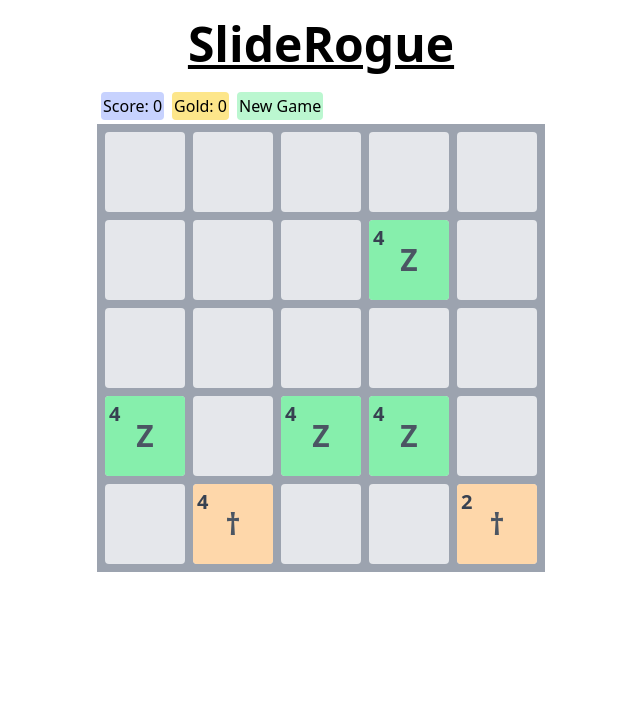
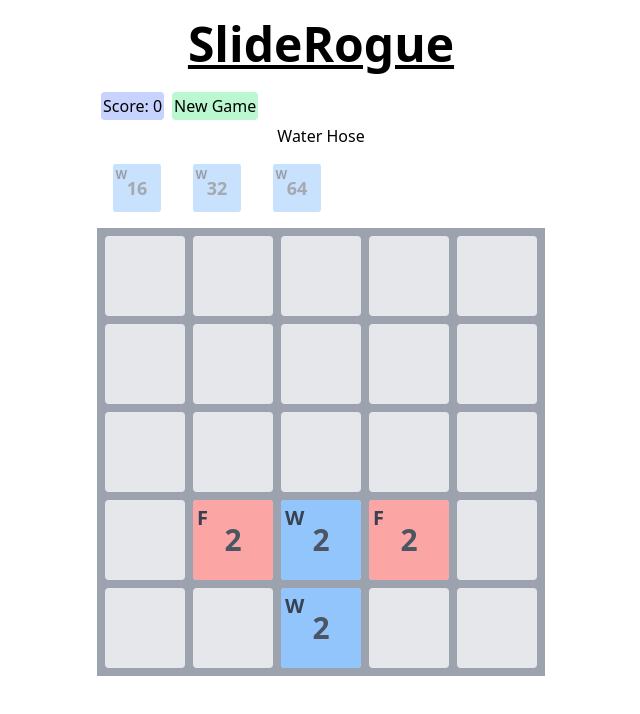
Before and after one commit to PAK90/sliderogue, a React (Vite) app: page / in a window 1280 px wide. Shown: the top 714 px of the page, without its empty margins (319-959 px from the left). Built offline with nearby package versions, Linux system fonts and the light colour scheme.

Commit message:
Added spell mode and 3 trial spells.

```diff
--- a/src/components/GameArea.tsx
+++ b/src/components/GameArea.tsx
@@ -4,6 +4,7 @@ import React, { useEffect } from "react";
 import TileRender from "./TileRender.tsx";
 import { useSwipeable } from "react-swipeable";
 import ShopDialog from "./ShopDialog.tsx";
+import SpellRender from "./SpellRender.tsx";
 
 const GameArea = () => {
   const {
@@ -14,8 +15,9 @@ const GameArea = () => {
     tiles,
     move,
     score,
-    gold,
+    // gold,
     resetGame,
+    activeSpells,
   } = useGameStore();
 
   const handlers = useSwipeable({
@@ -53,7 +55,6 @@ const GameArea = () => {
   // NB for the arrangement of the nested range div renderings;
   // apparently margins collapse in the vertical but not horizontal,
   // so here we render it row by row instead of column by column as in roguesweeper.
-  console.log("tiles spawning: ", tiles);
   return (
     <div
       className="h-full"
@@ -69,13 +70,18 @@ const GameArea = () => {
       <ShopDialog />
       <div className="flex">
         <div className="bg-indigo-200 w-fit m-1 p-0.5 rounded">{`Score: ${score}`}</div>
-        <div className="bg-amber-200 w-fit m-1 p-0.5 rounded">{`Gold: ${gold}`}</div>
+        {/*<div className="bg-amber-200 w-fit m-1 p-0.5 rounded">{`Gold: ${gold}`}</div>*/}
         <button
           className="m-1 p-0.5 rounded bg-green-200 duration-100 hover:bg-green-300 "
           onClick={resetGame}
         >
           New Game
         </button>
+      </div>
+      <div>
+        {activeSpells.map((as, asIx) => (
+          <SpellRender key={asIx} activeSpell={as} />
+        ))}
       </div>
       <div className="w-full flex justify-center">
         <div
--- /dev/null
+++ b/src/components/SpellRender.tsx
@@ -0,0 +1,54 @@
+import { Spell } from "../spells.ts";
+
+const SpellRender = ({
+  activeSpell,
+}: {
+  activeSpell: { spell: Spell; complete: boolean[] };
+}) => {
+  const colourMap = {
+    W: "bg-blue-300",
+    F: "bg-red-300",
+  };
+
+  const tileRender = (
+    t: { tileValue: number; tileName: string },
+    ix: number,
+  ) => (
+    <div
+      key={ix}
+      className={`
+                  w-20 h-20 ${colourMap[t.tileName as keyof typeof colourMap]}
+                  rounded flex items-center justify-center
+                  animate-growIn
+                  ${t.tileValue.toString().indexOf("$") > -1 && "cursor-pointer"}
+                `}
+      style={{
+        transform: "scale(0.6)",
+        transformStyle: "preserve-3d",
+        transition: "top 100ms linear, left 100ms linear",
+        opacity: activeSpell.complete[ix] ? "100%" : "50%",
+      }}
+    >
+      <span className="text-gray-600 font-bold text-3xl">{t.tileValue}</span>
+      <span
+        style={{ position: "absolute", top: 4, left: 4 }}
+        className="text-gray-700 font-bold text-xl"
+      >
+        {t.tileName}
+      </span>
+    </div>
+  );
+
+  return (
+    <div>
+      {activeSpell.spell.name}
+      <div className="flex">
+        {activeSpell.spell.requiredTiles.map((rt, rtIx) => {
+          return tileRender(rt, rtIx);
+        })}
+      </div>
+    </div>
+  );
+};
+
+export default SpellRender;
--- a/src/components/TileRender.tsx
+++ b/src/components/TileRender.tsx
@@ -1,4 +1,4 @@
-import { Tile } from "../state";
+import { Tile, useGameStore } from "../state";
 
 const TileRender = ({ tile }: { tile: Tile }) => {
   const tileColourMap = {
@@ -17,29 +17,42 @@ const TileRender = ({ tile }: { tile: Tile }) => {
     1024: "bg-orange-500",
     "†": "bg-orange-200",
     Z: "bg-green-300",
+    W: "bg-blue-300",
+    F: "bg-red-300",
   };
 
-  // const { openShopping, gold } = useGameStore();
+  const { activeSpells, enspellTile } = useGameStore();
 
-  // const handleTileClick = () => {
-  //   // only allow opening of the store when player has gold, to prevent just getting rid of the tiles
-  //   if (
-  //     typeof tile.value === "string" &&
-  //     tile.value.indexOf("$") > -1 &&
-  //     gold > 0
-  //   ) {
-  //     openShopping(tile.value, tile.id);
-  //   }
-  // };
+  // hack considering there's only one active spell for now
+  // TODO: make this work for N active spells
+  const activeSpell = activeSpells[0];
+  const spellNeedsThisTile = activeSpell.spell.requiredTiles.find(
+    (rt, rtIx) => {
+      if (
+        rt.tileValue === tile.value &&
+        rt.tileName === tile.name &&
+        !activeSpell.complete[rtIx]
+      ) {
+        return true;
+      }
+    },
+  );
+
+  const handleTileClick = () => {
+    if (spellNeedsThisTile) {
+      enspellTile(tile);
+    }
+  };
 
   return (
     <div
-      // onClick={handleTileClick}
+      onClick={handleTileClick}
       className={`
                   w-20 h-20 ${tileColourMap[tile.name as keyof typeof tileColourMap]}
                   rounded flex items-center justify-center
                   animate-growIn
-                  ${tile.value.toString().indexOf("$") > -1 && "cursor-pointer"}
+                  ${spellNeedsThisTile && "border-4 border-green-300"}
+                  ${spellNeedsThisTile && "cursor-pointer"}
                 `}
       style={{
         transformStyle: "preserve-3d",
@@ -47,14 +60,15 @@ const TileRender = ({ tile }: { tile: Tile }) => {
         left: tile.position.x * 80 + 8 + tile.position.x * 8,
         top: tile.position.y * 80 + 8 + tile.position.y * 8,
         transition: "top 100ms linear, left 100ms linear",
+        // opacity: `${Math.sqrt(tile.value) * 20}%`,
       }}
     >
-      <span className="text-gray-600 font-bold text-3xl">{tile.name}</span>
+      <span className="text-gray-600 font-bold text-3xl">{tile.value}</span>
       <span
         style={{ position: "absolute", top: 4, left: 4 }}
         className="text-gray-700 font-bold text-xl"
       >
-        {tile.value}
+        {tile.name}
       </span>
     </div>
   );
--- a/src/helpers/chooseWeightedOption.ts
+++ b/src/helpers/chooseWeightedOption.ts
@@ -2,7 +2,7 @@ import { TileType } from "../state";
 
 export type Option = {
   weight: number;
-  id: string | number;
+  id: string;
   type: TileType;
   value?: number;
 };
--- /dev/null
+++ b/src/spells.ts
@@ -0,0 +1,41 @@
+import { fireTile, waterTile } from "./tiles.ts";
+
+export type Spell = {
+  name: string;
+  requiredTiles: {
+    tileName: string;
+    tileValue: number;
+  }[];
+};
+
+const steamSpell: Spell = {
+  name: "Steam Cooker",
+  requiredTiles: [
+    { tileName: fireTile.id, tileValue: 4 },
+    { tileName: fireTile.id, tileValue: 16 },
+    { tileName: fireTile.id, tileValue: 32 },
+    { tileName: waterTile.id, tileValue: 4 },
+    { tileName: waterTile.id, tileValue: 16 },
+    { tileName: waterTile.id, tileValue: 32 },
+  ],
+};
+
+const waterHoseSpell: Spell = {
+  name: "Water Hose",
+  requiredTiles: [
+    { tileName: waterTile.id, tileValue: 16 },
+    { tileName: waterTile.id, tileValue: 32 },
+    { tileName: waterTile.id, tileValue: 64 },
+  ],
+};
+
+const fireConeSpell: Spell = {
+  name: "Fire Cone",
+  requiredTiles: [
+    { tileName: fireTile.id, tileValue: 16 },
+    { tileName: fireTile.id, tileValue: 32 },
+    { tileName: fireTile.id, tileValue: 64 },
+  ],
+};
+
+export const spells = [steamSpell, waterHoseSpell, fireConeSpell];
--- a/src/state/index.ts
+++ b/src/state/index.ts
@@ -5,7 +5,8 @@ import { Upgrade } from "../upgrades.ts";
 import { addRandomTile } from "../helpers/addRandomTile.ts";
 // import { defaultTiles } from "../tiles.ts";
 import { Option } from "../helpers/chooseWeightedOption.ts";
-import { swordTile, zombieTile } from "../tiles.ts";
+import { fireTile, waterTile } from "../tiles.ts";
+import { Spell, spells } from "../spells.ts";
 // import range from "../helpers/range.ts";
 
 type Direction = "up" | "down" | "left" | "right";
@@ -22,7 +23,7 @@ export type Coordinate = {
   y: number;
 };
 
-export type TileType = "WEAPON" | "ENEMY" | "NUMBER";
+export type TileType = "WEAPON" | "ENEMY" | "NUMBER" | "ELEMENTAL";
 
 export type Tile = {
   position: Coordinate;
@@ -42,6 +43,7 @@ export type GameState = {
 
   shopping: { tileId: number; tier: string } | null;
   tilesToSpawn: Option[];
+  activeSpells: { spell: Spell; complete: boolean[] }[];
 };
 
 export type Actions = {
@@ -51,6 +53,7 @@ export type Actions = {
   closeShopping: () => void;
   applyUpgrade: (u: Upgrade) => void;
   setTilesToSpawn: (t: Option[]) => void;
+  enspellTile: (t: Tile) => void;
 };
 
 export const useGameStore = create<GameState & Actions>()(
@@ -62,6 +65,36 @@ export const useGameStore = create<GameState & Actions>()(
     gold: 0,
     shopping: null,
     tilesToSpawn: [],
+    activeSpells: [],
+
+    enspellTile: (tile: Tile) =>
+      set((state) => {
+        const activeSpell = state.activeSpells[0];
+
+        const slotToFillIx = activeSpell.spell.requiredTiles.findIndex(
+          (rt, rtIx) => {
+            return (
+              !activeSpell.complete[rtIx] &&
+              rt.tileName === tile.name &&
+              rt.tileValue === tile.value
+            );
+          },
+        );
+
+        if (slotToFillIx > -1) {
+          // shouldn't need this if, but you never know
+          activeSpell.complete[slotToFillIx] = true;
+        }
+
+        // if the spell is now complete, roll a new one
+        if (activeSpell.complete.every(Boolean)) {
+          state.activeSpells = [rollActiveSpell()];
+        }
+
+        // delete the tile that's now 'in' the spell
+        const enspelledTile = state.tiles.findIndex((t) => t.id === tile.id);
+        state.tiles.splice(enspelledTile, 1);
+      }),
 
     setTilesToSpawn: (o: Option[]) =>
       set((state) => {
@@ -97,7 +130,7 @@ export const useGameStore = create<GameState & Actions>()(
           state.boardWidth,
           state.boardHeight,
         );
-        // let moved = false;
+        let moved = false;
 
         traversals.x.forEach((xTrav) => {
           traversals.y.forEach((yTrav) => {
@@ -127,7 +160,8 @@ export const useGameStore = create<GameState & Actions>()(
               if (
                 nextPotentialTile &&
                 // tilesCanMerge(tileHere, nextPotentialTile)
-                tileHere.name === nextPotentialTile.name
+                tileHere.name === nextPotentialTile.name &&
+                tileHere.value === nextPotentialTile.value
               ) {
                 // move the tile that's about to be deleted so that it looks good
                 tileHere.position = positions.next;
@@ -139,7 +173,8 @@ export const useGameStore = create<GameState & Actions>()(
                 state.tiles.splice(nextTileIx, 1);
 
                 tileHere.position = positions.next;
-                tileHere.value = nextPotentialTile.value + tileHere.value;
+                // tileHere.value = nextPotentialTile.value + tileHere.value;
+                tileHere.value *= 2;
 
                 // update the score
                 state.score += tileHere.value;
@@ -176,23 +211,23 @@ export const useGameStore = create<GameState & Actions>()(
                 tileHere.position.x !== currentCell.x ||
                 tileHere.position.y !== currentCell.y
               ) {
-                // moved = true;
+                moved = true;
               }
             }
           });
         });
 
-        // if (moved) {
-        //   // add a random tile
-        //   state.tiles.push(
-        //     addRandomTile(
-        //       state.tiles,
-        //       state.boardWidth,
-        //       state.boardHeight,
-        //       state.tilesToSpawn,
-        //     ),
-        //   );
-        // }
+        if (moved) {
+          // add a random tile
+          state.tiles.push(
+            addRandomTile(
+              state.tiles,
+              state.boardWidth,
+              state.boardHeight,
+              state.tilesToSpawn,
+            ),
+          );
+        }
       }),
 
     resetGame: () => {
@@ -202,28 +237,7 @@ export const useGameStore = create<GameState & Actions>()(
         state.boardWidth = 5;
         state.boardHeight = 5;
         state.tiles = [];
-        state.tilesToSpawn = [
-          { ...zombieTile, value: 4 },
-          { ...zombieTile, value: 4 },
-          { ...zombieTile, value: 4 },
-          { ...zombieTile, value: 4 },
-          { ...swordTile, value: 4 },
-          swordTile,
-        ];
-        // const tile1 = addRandomTile(
-        //   state.tiles,
-        //   state.boardWidth,
-        //   state.boardHeight,
-        //   state.tilesToSpawn,
-        // );
-        // state.tiles.push(tile1);
-        //
-        // const tile2 = addRandomTile(
-        //   state.tiles,
-        //   state.boardWidth,
-        //   state.boardHeight,
-        //   state.tilesToSpawn,
-        // );
+        state.tilesToSpawn = [fireTile, waterTile, fireTile, waterTile];
         const tilesToAdd = state.tilesToSpawn.reduce((tta, option) => {
           tta.push(
             // @ts-expect-error stupid never
@@ -232,10 +246,21 @@ export const useGameStore = create<GameState & Actions>()(
           return tta;
         }, []);
         state.tiles = state.tiles.concat(tilesToAdd);
+
+        state.activeSpells = [];
+        state.activeSpells.push(rollActiveSpell());
       });
     },
   })),
 );
+
+const rollActiveSpell = () => {
+  const selectedSpell = spells[Math.floor(Math.random() * spells.length)];
+  return {
+    spell: selectedSpell,
+    complete: selectedSpell.requiredTiles.map(() => false),
+  };
+};
 
 // const tilesCanMerge = (t1: Tile, t2: Tile) => {
 //   const specialTileIds = [div2Tile, x2Tile].map((t) => t.id);
--- a/src/tiles.ts
+++ b/src/tiles.ts
@@ -1,11 +1,14 @@
 import { Option } from "./helpers/chooseWeightedOption.ts";
 
-const tile2: Option = { id: 2, weight: 80, type: "NUMBER" };
-const tile4: Option = { id: 4, weight: 10, type: "NUMBER" };
+const tile2: Option = { id: "2", weight: 80, type: "NUMBER" };
+const tile4: Option = { id: "4", weight: 10, type: "NUMBER" };
 const storeTile: Option = { id: "$", weight: 5, type: "NUMBER" };
 
 export const swordTile: Option = { id: "†", weight: 100, type: "WEAPON" };
 export const zombieTile: Option = { id: "Z", weight: 100, type: "ENEMY" };
+
+export const fireTile: Option = { id: "F", weight: 100, type: "ELEMENTAL" };
+export const waterTile: Option = { id: "W", weight: 100, type: "ELEMENTAL" };
 
 // export const tile8 = { id: 8, weight: 10 };
 // export const x2Tile = { id: "x2", weight: 5 };
```
